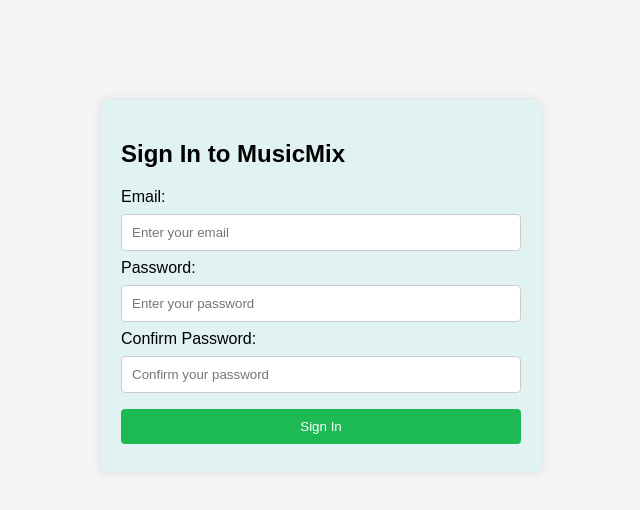
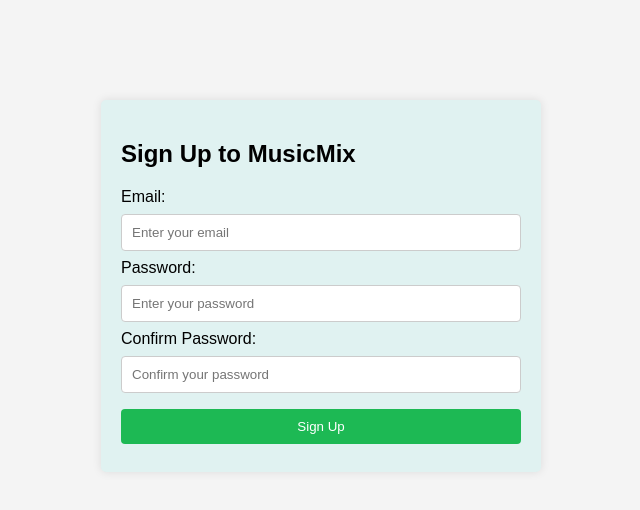
Before and after one commit to ShivaniPandula/MusicMix_GDP-05, a plain HTML site: page signup.html in a window 1280 px wide. Shown: the full height of the page, 319-959 px from the left. Drawn offline with Linux system fonts and the light colour scheme.

Commit message:
Made changes in the signup page

```diff
--- a/signup.html
+++ b/signup.html
@@ -4,7 +4,7 @@
 <head>
     <meta charset="UTF-8">
     <meta name="viewport" content="width=device-width, initial-scale=1.0">
-    <title>Spotify Sign In</title>
+    <title>MusicMix Sign Up</title>
     <style>
         body {
             font-family: Arial, sans-serif;
@@ -48,7 +48,7 @@
 
 <body>
     <div class="container">
-        <h2>Sign In to MusicMix</h2>
+        <h2>Sign Up to MusicMix</h2>
         <form action="your_signin_script.php" method="post">
             <label for="email">Email:</label>
             <input type="text" id="email" name="email" placeholder="Enter your email" required>
@@ -57,7 +57,7 @@
             <label for="confirm_password">Confirm Password:</label>
             <input type="password" id="confirm_password" name="confirm_password" placeholder="Confirm your password"
                 required>
-            <input type="submit" value="Sign In">
+            <input type="submit" value="Sign Up">
         </form>
     </div>
 </body>
```
